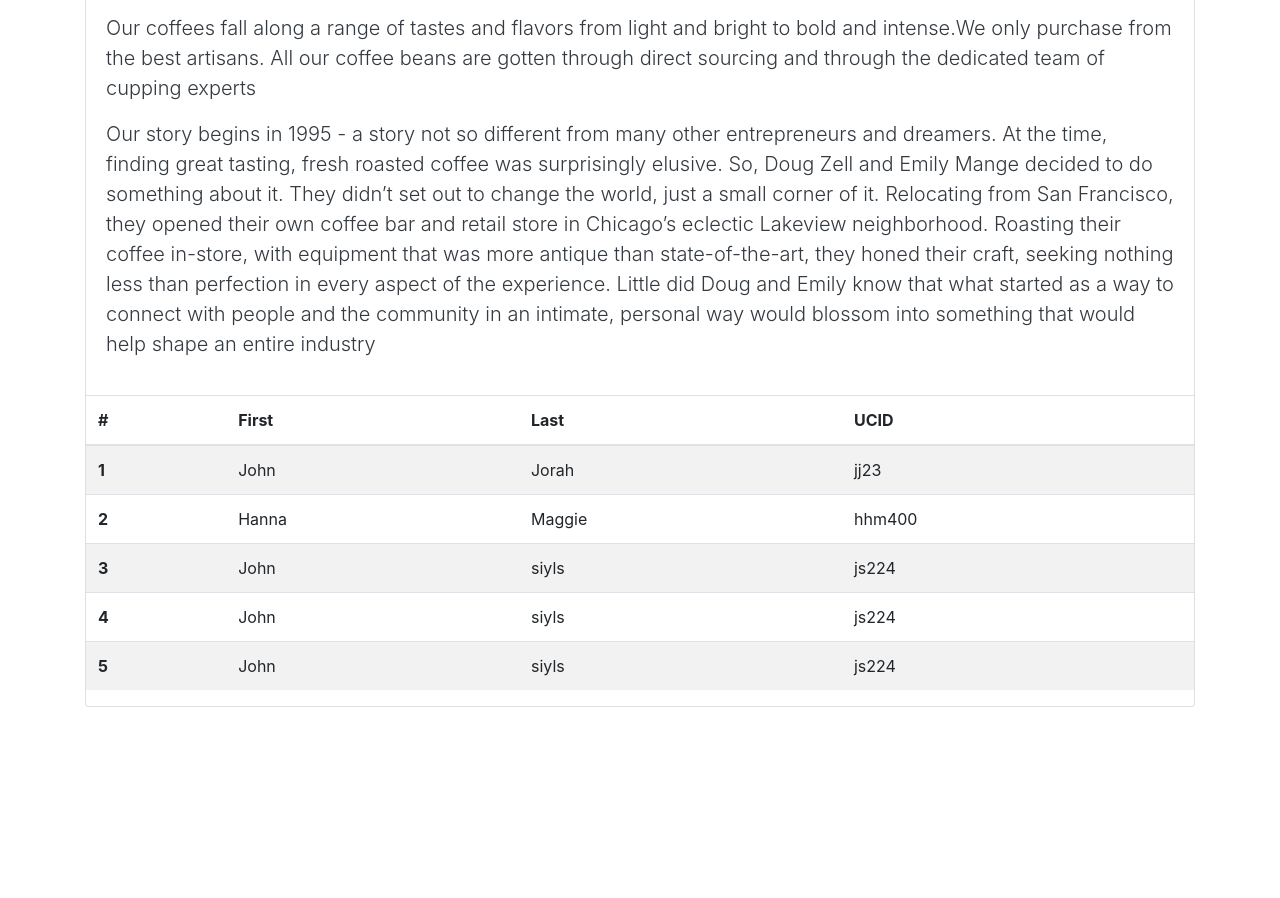
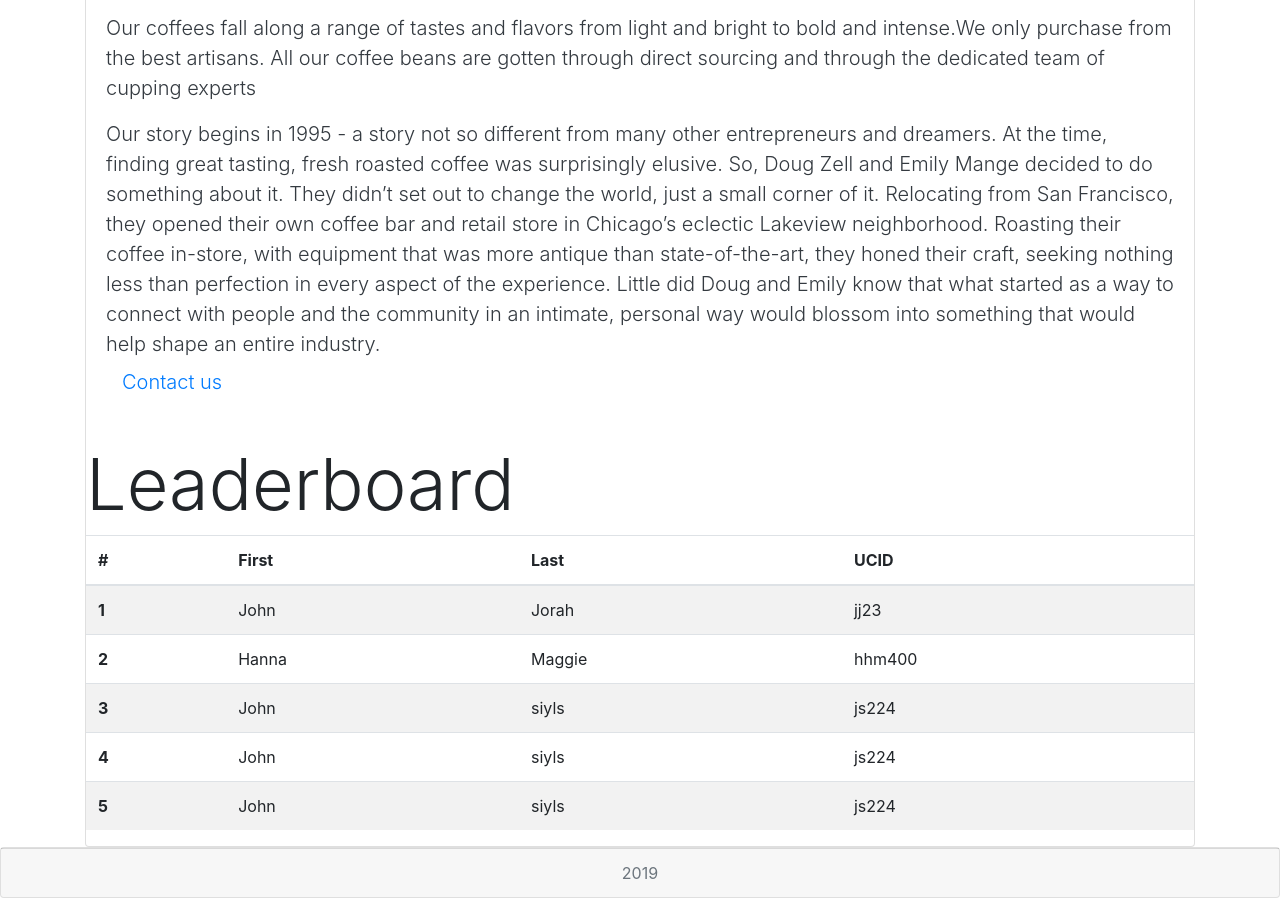
Before and after one commit to dm262/bootstrapgit, a plain HTML site: page index.html in a window 1280 px wide. Shown: the part 230-1128 px from the top of the page. Before the commit the page ends 937 px from the top, so only its background shows below. Drawn offline with nearby package versions, Linux system fonts and the light colour scheme.

Commit message:
added footer

```diff
--- a/index.html
+++ b/index.html
@@ -61,11 +61,14 @@
                 neighborhood. Roasting their coffee in-store, with equipment that was more antique than state-of-the-art, they
                 honed their craft, seeking nothing less than perfection in every aspect of the experience. Little did Doug and
                 Emily know that what started as a way to connect with people and the community in an intimate, personal way
-                would blossom into something that would help shape an entire industry
+                would blossom into something that would help shape an entire industry.
+                <a class="nav-link" href="https://njit2.mrooms.net/">Contact us</a>
             </p>
 
 
+
         </div>
+        <h1 class="display-3 "> Leaderboard</h1>
         <table class="table table-striped">
             <thead>
             <tr>
@@ -111,6 +114,12 @@
     </div>
 
 </div>
+<div class="card text-center">
+
+    <div class="card-footer text-muted">
+        2019
+    </div>
+</div>
 
 
 </body>
```
